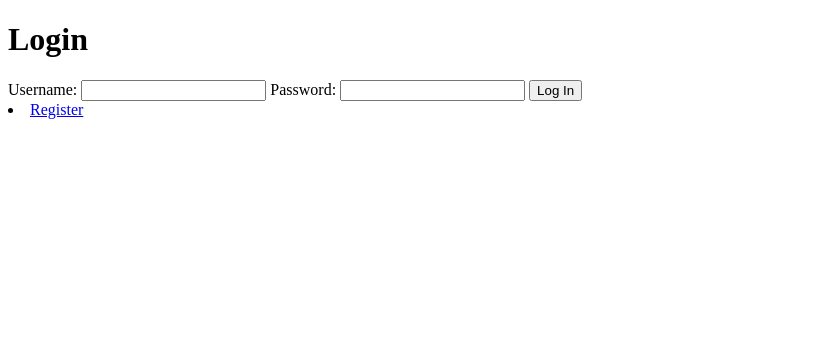
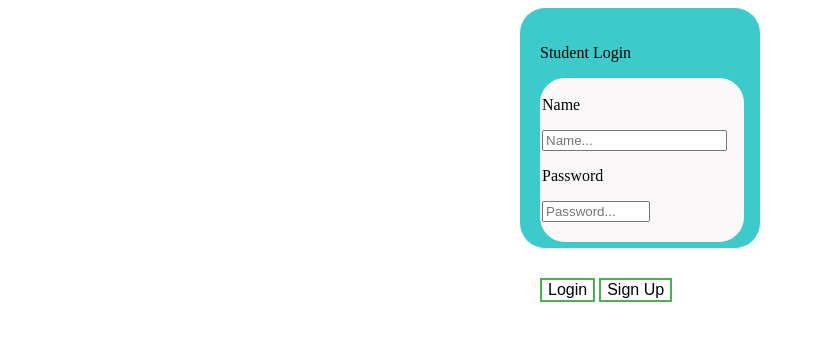
Before and after one commit to mtapia01/cse106Project, a Flask app: page / in a window 1280 px wide. Shown: the top 341 px of the page, without its empty margins (0-815 px from the left). Run offline with Flask 3, Linux system fonts and the light colour scheme.

Commit message:
Feat(main.js, app.py): Added sign in/out for student. Can now create a login for student

```diff
--- a/app.py
+++ b/app.py
@@ -1,9 +1,10 @@
-from flask import Flask, render_template, request, redirect, url_for, flash
+from flask import Flask, render_template, request, redirect, url_for, flash, jsonify, session
 from flask_sqlalchemy import SQLAlchemy
 from flask_login import LoginManager, UserMixin, login_user, login_required, logout_user
 
+
 app = Flask(__name__)
-app.config['SQLALCHEMY_DATABASE_URI'] = 'sqlite:///database.db'  # Use SQLite as an example database
+app.config['SQLALCHEMY_DATABASE_URI'] = 'sqlite:///Users.db'  # Use SQLite as an example database
 db = SQLAlchemy(app)
 
 class User(db.Model):
@@ -46,10 +47,11 @@ def display_registration():
     return render_template('registration.html')
 
 
+
 #id = table organization Name = student/admin/teacher's name type = student/admin/teacher
 class Users(db.Model):
     id = db.Column(db.Integer, primary_key=True)
-    name = db.Column(db.String(100), unique=True, nullable=False)
+    name = db.Column(db.String(100), unique=False, nullable=False)
     password = db.Column(db.String(100), unique=True, nullable=False)
     type = db.Column(db.String(7), nullable=False)
 
@@ -63,7 +65,7 @@ class Users(db.Model):
 
 @app.route('/', methods=['GET'])
 def display_login():
-    return render_template('login.html')
+    return render_template('index.html')
 
 @app.route('/')
 def index():
@@ -80,6 +82,14 @@ def teacher():
     # Implement teacher functionality here
     return render_template('teacher.html')
 
+
+@app.route('/signout', methods=['GET'])
+def user_signout():
+    # Clear session data
+    session.clear()
+    # Redirect the user to the sign-in page or homepage
+    return redirect('/')  # Redirect to the sign-in page
+
 @app.route('/user', methods=['POST'])
 def create_student():
     if request.method == 'POST':
@@ -91,7 +101,57 @@ def create_student():
         return jsonify({'message': 'Student created successfully'})
     else:
         return jsonify({'error': 'Invalid request'})
+# @app.route('/grades/<name>', methods=['GET'])
+@app.route('/userLogin', methods=['POST'])
+def userLogin():
+    if request.method == 'POST':
+        data = request.get_json()
+        username = data.get('username')  # Assuming the username is in the JSON data
+        password = data.get('password')
 
+        if not username or not password:
+            return jsonify({'error': 'Please provide both username and password'}), 400
+
+        user = Users.query.filter_by(name=username).first()
+        if user:
+            if user.password == password:  # Check if the passwords match
+                return jsonify({'message': 'You have logged in'}), 200
+            else:
+                return jsonify({'error': 'Incorrect password'}), 401
+        else:
+            return jsonify({'error': 'User not found'}), 404
+    else:
+        return jsonify({'error': 'Invalid request method'}), 405
+
+    #     student = Users.query.filter_by(name=userName).first()
+    #     if student:
+    #         checkpassword = Users.query.filter_by(password=password).first()
+    #         if checkpassword:
+    #             return jsonify({'message': 'You have loged in'}),200
+    #         else:
+    #             jsonify({'error': 'Wrong password'})
+    #     else:
+    #         jsonify({'error': 'Invalid username or password'})
+    #     # return jsonify({'message': 'Student created successfully'})
+    # else:
+    #     return jsonify({'error': 'Invalid request'}), 404
+
+@app.route('/allusers', methods=['GET'])
+def allUsers():
+    users = Users.query.all()
+    classList = []
+
+    for user in users:
+        user_data = {
+            'id': user.id,
+            'name': user.name,
+            'password': user.password,
+            'type': user.type
+            # Add other fields here
+        }
+        classList.append(user_data)
+
+    return jsonify(classList)
 
 
 
--- a/static/main.js
+++ b/static/main.js
@@ -1,31 +1,78 @@
-function userLogin(){
+// function userLogin(){
+//     let studName = document.getElementById("stuName").value;
+//     const studPass = document.getElementById("stuPass").value;
+
+//     const xmlhttp = new XMLHttpRequest();
+//     const method = 'GET';
+//     const url = 'http://127.0.0.1:5000/userLogin/${studName}${studPass}';
+
+//     xmlhttp.open(method, url, true);
+//     xmlhttp.send();
+//     xmlhttp.onload = function () {
+//         let loginDiv = document.getElementById("rcorners1");
+//         let loginBtn = document.getElementById("loginBtn");
+//         let signUpBtn = document.getElementById("signupBtn");
+//         if(response.ok){
+//             loginDiv.classList.add("hide");
+//             loginDiv.classList.add("hide");
+//             signUpBtn.classList.add("hide");
+//             loginBtn.classList.add("hide")
+//         } else{
+//             console.log(response.json())
+//             // console.error('Error:', error);
+//             alert(error)
+//         }
+//     };
+// }
+
+function signout(){
+
+    // Clear any stored authentication data (e.g., tokens, session data, cookies)
+    // For instance, if using tokens:
+    localStorage.removeItem('authToken'); // Remove token from local storage
+
+    // Redirect the user to the sign-in page or homepage
+    window.location.href = "/"; // Redirect to the sign-in page
+
+}
+
+function userLogin() {
     let studName = document.getElementById("stuName").value;
     const studPass = document.getElementById("stuPass").value;
 
+    const data = {"username": studName, "password": studPass};
+
     const xmlhttp = new XMLHttpRequest();
-    const method = 'GET';
-    const url = 'http://127.0.0.1:5000/grades';
+    const method = 'POST'; // Considering this should be a POST request for login
+    const url = 'http://127.0.0.1:5000/userLogin'; // Assuming this is the login endpoint
 
     xmlhttp.open(method, url, true);
-    xmlhttp.send();
+    xmlhttp.setRequestHeader("Content-Type", "application/json"); // Setting the request header
+
     xmlhttp.onload = function () {
-        let loginDiv = document.getElementById("rcorners1");
-        let loginBtn = document.getElementById("loginBtn");
-        let signUpBtn = document.getElementById("signupBtn");
-
-        for (let i = 0; i < classList.length; i++) {
-            let person = classList[i].name;
-            if(person == stuName){
-                // let grade = classList[i].grade;
-                if(stuPass = classList[i].password){
-                    loginDiv.classList.add("hide");
-                    loginDiv.classList.add("hide");
-                    signUpBtn.classList.add("hide");
-                }
-
-            }
+        if (xmlhttp.status === 200) {
+            let loginDiv = document.getElementById("rcorners1");
+            let loginBtn = document.getElementById("loginBtn");
+            let signUpBtn = document.getElementById("signupBtn");
+            loginDiv.classList.add("hide");
+            loginBtn.classList.add("hide");
+            signUpBtn.classList.add("hide");
+            logOutBtn.classList.remove("hide");
+            logOutBtn.classList.add("button");
+            logOutBtn.classList.add("button1");
+        } else {
+            alert("Login failed. Please check your credentials.");
         }
     };
+
+    xmlhttp.onerror = function() {
+        alert("There was an error during the login process.");
+    };
+
+    // Prepare and send the request
+    // const data = JSON.stringify({ "name": studName, "password": studPass });
+    // xmlhttp.send(data);
+    xmlhttp.send(JSON.stringify(data));
 }
 
 async function postStudent(){
--- a/templates/index.html
+++ b/templates/index.html
@@ -12,6 +12,7 @@
 </head>
 
 <body class="font mainBackground">
+    <button id="logOutBtn" class="hide" onclick="signout()">Sign Out</button>
     <div id="rcorners1" class="center">
         <p>Student Login</p>
         <div id="rcorners2" class="center">
@@ -24,6 +25,7 @@
         <br /><br />
         <button id="loginBtn" class="button button1" onclick="userLogin()">Login</button>
         <button id="signupBtn" class="button button1" onclick="postStudent()">Sign Up</button>
+
     </div>
     <!-- <script src="/Lab 6/static/main.js"></script> -->
     <script src="{{ url_for('static', filename='main.js') }}"></script>
```
Also changed, not shown: instance/Users.db.
